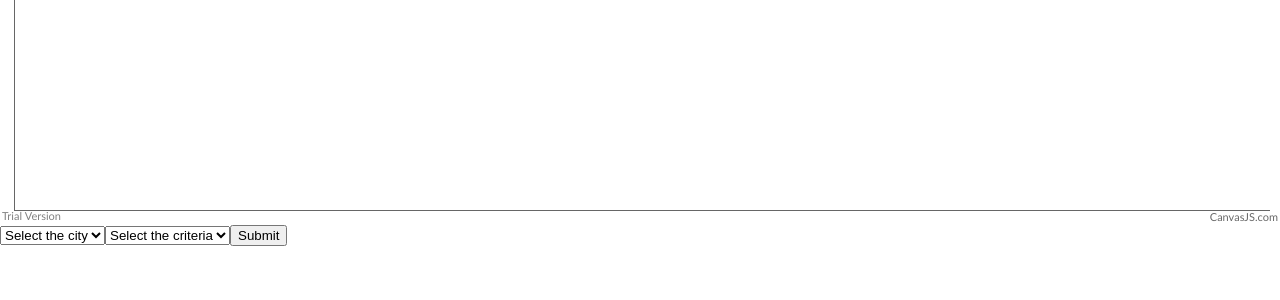
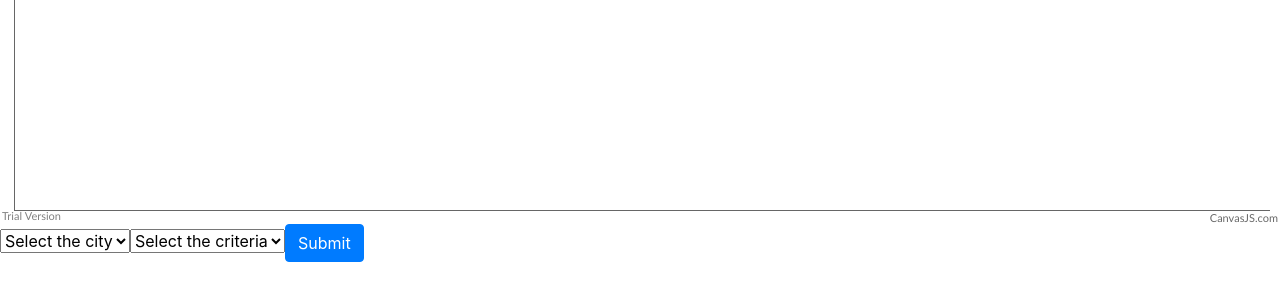
Before and after one commit to TryingToGoHome/lahacks_web_frontend, a React (Create React App) app: page / in a window 1280 px wide. Shown: the part 176-476 px from the top of the page. Built offline with nearby package versions, Linux system fonts and the light colour scheme.

Commit message:
added reactstrap

```diff
--- a/package.json
+++ b/package.json
@@ -6,10 +6,12 @@
     "@testing-library/jest-dom": "^4.2.4",
     "@testing-library/react": "^9.5.0",
     "@testing-library/user-event": "^7.2.1",
+    "bootstrap": "^4.4.1",
     "canvasjs": "^1.8.3",
     "react": "^16.13.1",
     "react-dom": "^16.13.1",
-    "react-scripts": "3.4.1"
+    "react-scripts": "3.4.1",
+    "reactstrap": "^8.4.1"
   },
   "scripts": {
     "start": "react-scripts start",
--- a/src/components/form.js
+++ b/src/components/form.js
@@ -1,6 +1,8 @@
 import React, { Component } from "react";
 import Client from "../Client";
 import MyGraph from './graph';
+import 'bootstrap/dist/css/bootstrap.min.css';
+import {Button} from 'reactstrap';
 
 class GraphForm extends Component {
     constructor(props) {
@@ -47,9 +49,9 @@ class GraphForm extends Component {
                 </option>
                 {criteriaOptions}
             </select>
-        <button type="submit" onClick={this.onSubmit}>
+            <Button color="primary" type="submit" onClick={this.onSubmit}>
             Submit
-        </button>
+            </Button>
         </div>
         );
     }
```
Also changed, not shown: 1 other file (tests, documents, lock files or other folders). Lines whose indentation alone changed are shown as unchanged.
